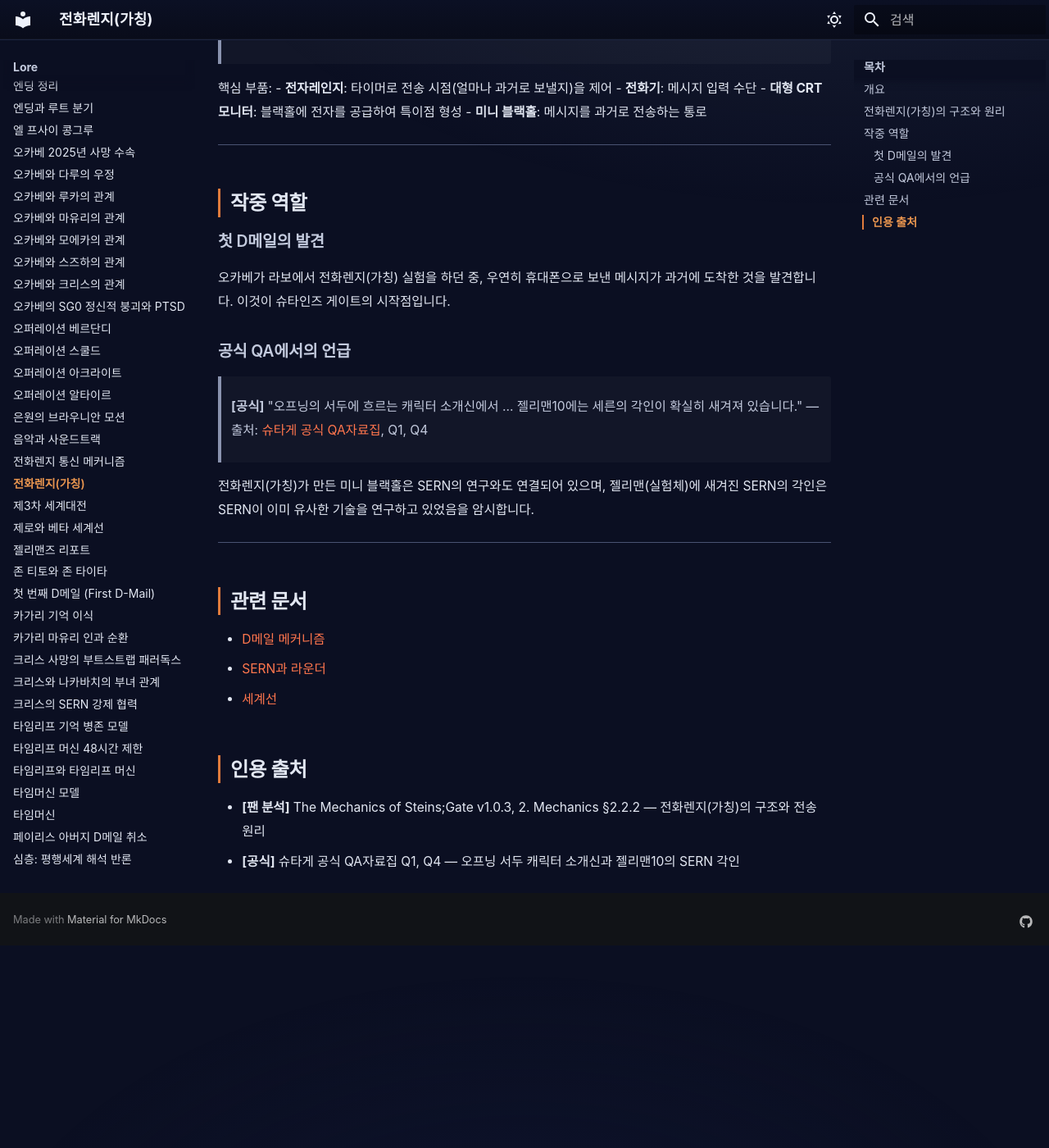
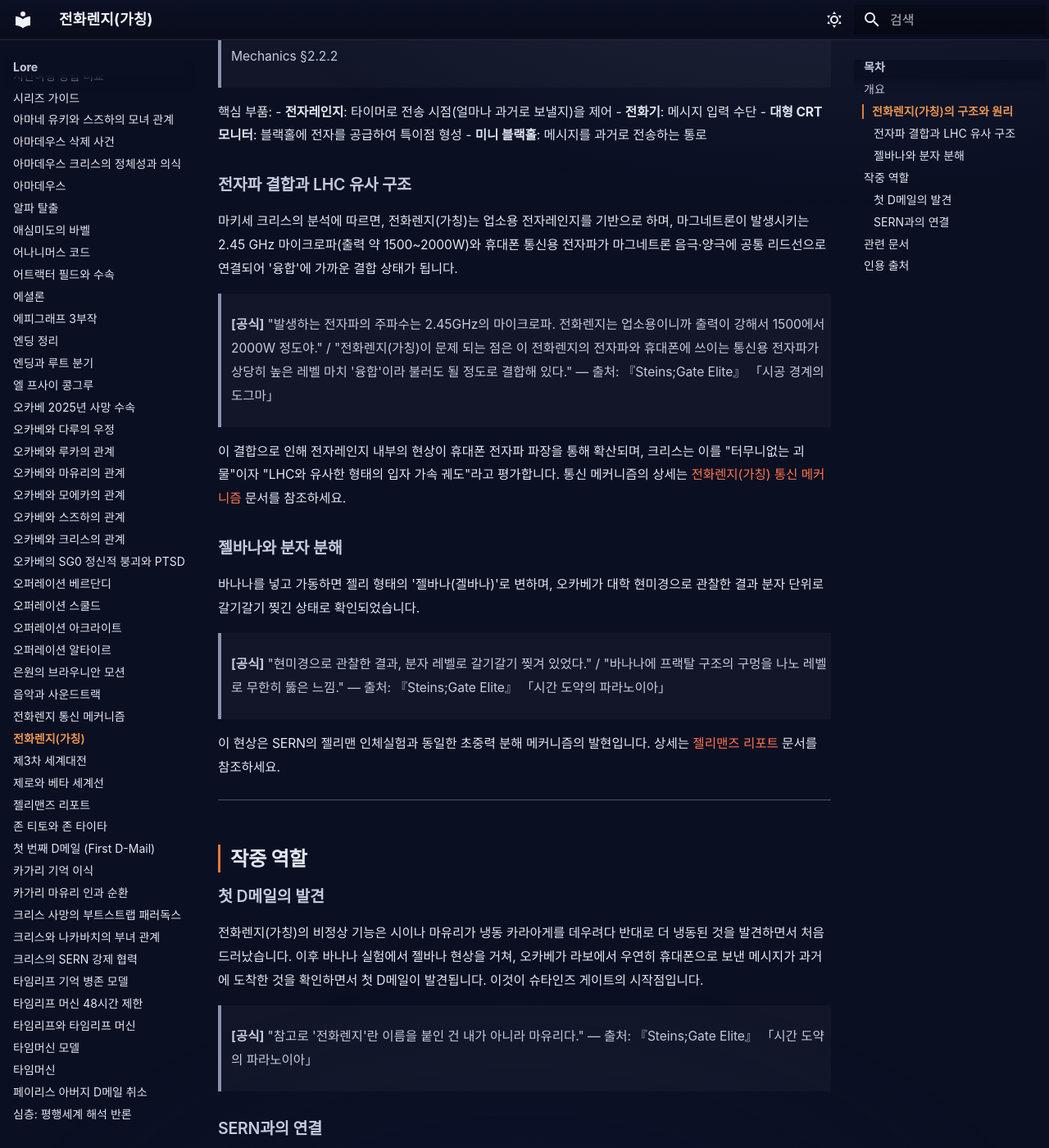
Before and after one commit to sgwiki/sgwiki.github.io, an MkDocs documentation site: the page built from wiki/lore/전화렌지.md, in a window 1280 px wide and 1400 px high, scrolled down 769 px. Shown: the whole window at 82% size. Built offline with MkDocs 1.6.1 and Material for MkDocs 9.7.7, drawn with Linux system fonts in a browser that asks for light colours; some web fonts are replaced; before the commit the page ends 1922 px from its top, so only the background shows below that; some of the changed text lies outside the part shown.

Commit message:
fix(wiki): 전화렌지 — P10 c36c0e33 패치 적용

```diff
--- a/wiki/lore/전화렌지.md
+++ b/wiki/lore/전화렌지.md
@@ -9,7 +9,7 @@ spoiler: early_story
 
 ## 개요
 
-전화렌지(가칭)는 미래 가젯 연구소의 1호 기기로, **전화기와 전자레인지를 조합한 장치**입니다. 원래는 전화기를 걸면 전자레인지가 작동하는 단순한 가젯이었으나, 우연히 **과거로 메시지를 전송하는 능력**을 발견하면서 슈타인즈 게이트의 모든 사건이 시작됩니다.
+전화렌지(가칭)는 미래 가젯 연구소의 **8호 기기**로, **전화기와 전자레인지를 조합한 장치**입니다. 원래는 전화기를 걸면 전자레인지가 작동하는 단순한 가젯이었으나, 우연히 **과거로 메시지를 전송하는 능력**을 발견하면서 슈타인즈 게이트의 모든 사건이 시작됩니다. 장치 이름 '전화렌지'는 시이나 마유리가 붙였으며, 오카베 린타로는 정식 명칭이 정해지기 전까지 '(가칭)' 표기를 고집합니다.
 
 ---
 
@@ -26,30 +26,53 @@ spoiler: early_story
 - **대형 CRT 모니터**: 블랙홀에 전자를 공급하여 특이점 형성
 - **미니 블랙홀**: 메시지를 과거로 전송하는 통로
 
+### 전자파 결합과 LHC 유사 구조
+
+마키세 크리스의 분석에 따르면, 전화렌지(가칭)는 업소용 전자레인지를 기반으로 하며, 마그네트론이 발생시키는 2.45 GHz 마이크로파(출력 약 1500~2000W)와 휴대폰 통신용 전자파가 마그네트론 음극·양극에 공통 리드선으로 연결되어 '융합'에 가까운 결합 상태가 됩니다.
+
+> **[공식]** "발생하는 전자파의 주파수는 2.45GHz의 마이크로파. 전화렌지는 업소용이니까 출력이 강해서 1500에서 2000W 정도야." / "전화렌지(가칭)이 문제 되는 점은 이 전화렌지의 전자파와 휴대폰에 쓰이는 통신용 전자파가 상당히 높은 레벨 마치 '융합'이라 불러도 될 정도로 결합해 있다."
+> — 출처: 『Steins;Gate Elite』 「시공 경계의 도그마」
+
+이 결합으로 인해 전자레인지 내부의 현상이 휴대폰 전자파 파장을 통해 확산되며, 크리스는 이를 "터무니없는 괴물"이자 "LHC와 유사한 형태의 입자 가속 궤도"라고 평가합니다. 통신 메커니즘의 상세는 [전화렌지(가칭) 통신 메커니즘](전화렌지-통신-메커니즘.md) 문서를 참조하세요.
+
+### 젤바나와 분자 분해
+
+바나나를 넣고 가동하면 젤리 형태의 '젤바나(겔바나)'로 변하며, 오카베가 대학 현미경으로 관찰한 결과 분자 단위로 갈기갈기 찢긴 상태로 확인되었습니다.
+
+> **[공식]** "현미경으로 관찰한 결과, 분자 레벨로 갈기갈기 찢겨 있었다." / "바나나에 프랙탈 구조의 구멍을 나노 레벨로 무한히 뚫은 느낌."
+> — 출처: 『Steins;Gate Elite』 「시간 도약의 파라노이아」
+
+이 현상은 SERN의 젤리맨 인체실험과 동일한 초중력 분해 메커니즘의 발현입니다. 상세는 [젤리맨즈 리포트](젤리맨즈-리포트.md) 문서를 참조하세요.
+
 ---
 
 ## 작중 역할
 
 ### 첫 D메일의 발견
 
-오카베가 라보에서 전화렌지(가칭) 실험을 하던 중, 우연히 휴대폰으로 보낸 메시지가 과거에 도착한 것을 발견합니다. 이것이 슈타인즈 게이트의 시작점입니다.
+전화렌지(가칭)의 비정상 기능은 시이나 마유리가 냉동 카라아게를 데우려다 반대로 더 냉동된 것을 발견하면서 처음 드러났습니다. 이후 바나나 실험에서 젤바나 현상을 거쳐, 오카베가 라보에서 우연히 휴대폰으로 보낸 메시지가 과거에 도착한 것을 확인하면서 첫 D메일이 발견됩니다. 이것이 슈타인즈 게이트의 시작점입니다.
 
-### 공식 QA에서의 언급
+> **[공식]** "참고로 '전화렌지'란 이름을 붙인 건 내가 아니라 마유리다."
+> — 출처: 『Steins;Gate Elite』 「시간 도약의 파라노이아」
 
-> **[공식]** "오프닝의 서두에 흐르는 캐릭터 소개신에서 … 젤리맨10에는 세른의 각인이 확실히 새겨져 있습니다."
-> — 출처: [슈타게 공식 QA자료집](../근거자료/공식/qa-자료집.md), Q1, Q4
+### SERN과의 연결
 
-전화렌지(가칭)가 만든 미니 블랙홀은 SERN의 연구와도 연결되어 있으며, 젤리맨(실험체)에 새겨진 SERN의 각인은 SERN이 이미 유사한 기술을 연구하고 있었음을 암시합니다.
+전화렌지(가칭)가 생성하는 미니 블랙홀은 SERN이 LHC로 연구하던 것과 같은 메커니즘입니다. SERN의 인체실험 결과인 젤리맨과 본 장치의 젤바나 현상은 동일한 초중력 분해 원리에 기반합니다. SERN 연구와 실험체의 상세는 [젤리맨즈 리포트](젤리맨즈-리포트.md)와 [SERN과 라운더](SERN과-라운더.md) 문서를 참조하세요.
 
 ---
 
 ## 관련 문서
 
 - [D메일 메커니즘](D메일.md)
+- [전화렌지(가칭) 통신 메커니즘](전화렌지-통신-메커니즘.md)
+- [젤리맨즈 리포트](젤리맨즈-리포트.md)
 - [SERN과 라운더](SERN과-라운더.md)
+- [미래 가젯 목록](미래-가젯-목록.md)
 - [세계선](세계선.md)
 
 ## 인용 출처
 
+- **[공식]** 『Steins;Gate Elite』 「시간 도약의 파라노이아」 — 가젯 8호 명시, 명칭 유래(마유리), 젤바나 분자 분해, 카라아게 발견 계기
+- **[공식]** 『Steins;Gate Elite』 「공리 방황의 랑데부」 — 가젯 번호 명시(1~7호 보관, 8호가 전화렌지)
+- **[공식]** 『Steins;Gate Elite』 「시공 경계의 도그마」 — 전자파 결합 메커니즘(2.45 GHz, 1500~2000W, 마그네트론 배선)
 - **[팬 분석]** The Mechanics of Steins;Gate v1.0.3, 2. Mechanics §2.2.2 — 전화렌지(가칭)의 구조와 전송 원리
-- **[공식]** 슈타게 공식 QA자료집 Q1, Q4 — 오프닝 서두 캐릭터 소개신과 젤리맨10의 SERN 각인
```
Also changed, not shown: other parts of wiki/lore/전화렌지.md (+1 -1 lines).
